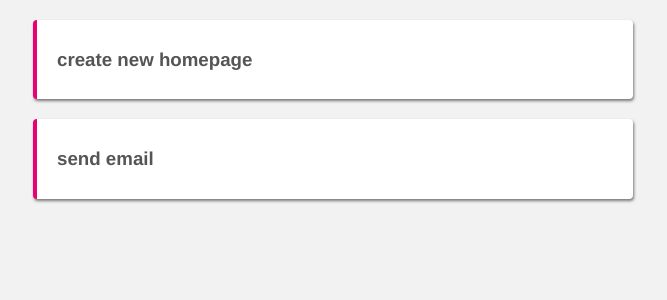
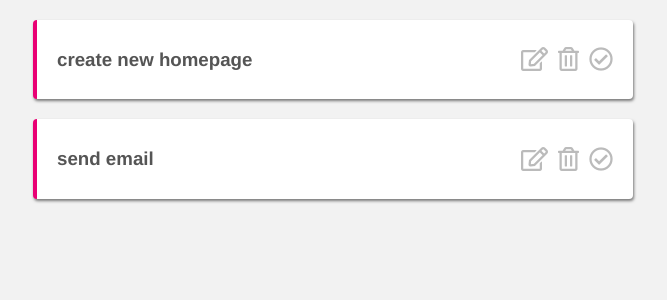
Before and after one commit to ayoub3bidi/project-planner, a Vue app: page / in a window 1280 px wide. Shown: the top 300 px of the page, without its empty margins (307-974 px from the left). Built offline with nearby package versions, Linux system fonts and the light colour scheme; data requests are answered from the project's data file.

Commit message:
Creating FontAwesome icons

```diff
--- a/public/index.html
+++ b/public/index.html
@@ -6,6 +6,8 @@
     <meta name="viewport" content="width=device-width,initial-scale=1.0">
     <link rel="icon" href="<%= BASE_URL %>favicon.ico">
     <title><%= htmlWebpackPlugin.options.title %></title>
+    <link rel="stylesheet" href="https://use.fontawesome.com/releases/v5.7.0/css/all.css"
+    integrity="sha384-lZN37f5QGtY3VHgisS14W3ExzMWZxybE1SJSEsQp9S+oqd12jhcu+A56Ebc1zFSJ" crossorigin="anonymous">
   </head>
   <body>
     <noscript>
--- a/src/components/SingleProject.vue
+++ b/src/components/SingleProject.vue
@@ -2,6 +2,11 @@
   <div class="project">
       <div class="actions">
           <h3 @click="showDetails = !showDetails">{{ project.title }}</h3>
+          <div class="icons">
+              <i class="far fa-edit"></i>
+              <i class="far fa-trash-alt"></i>
+              <i class="far fa-check-circle"></i>
+          </div>
       </div>
       <div v-if="showDetails" class="details">
           <p>{{ project.details }}</p>
@@ -33,4 +38,18 @@ export default {
     h3 {
         cursor: pointer;
     }
+    .actions {
+        display: flex;
+        justify-content: space-between;
+        align-items: center;
+    }
+    .far {
+        font-size: 24px;
+        margin-left: 10px;
+        color: #bbb;
+        cursor: pointer;
+    }
+    .far:hover {
+        color: #777;
+    }
 </style>
```
